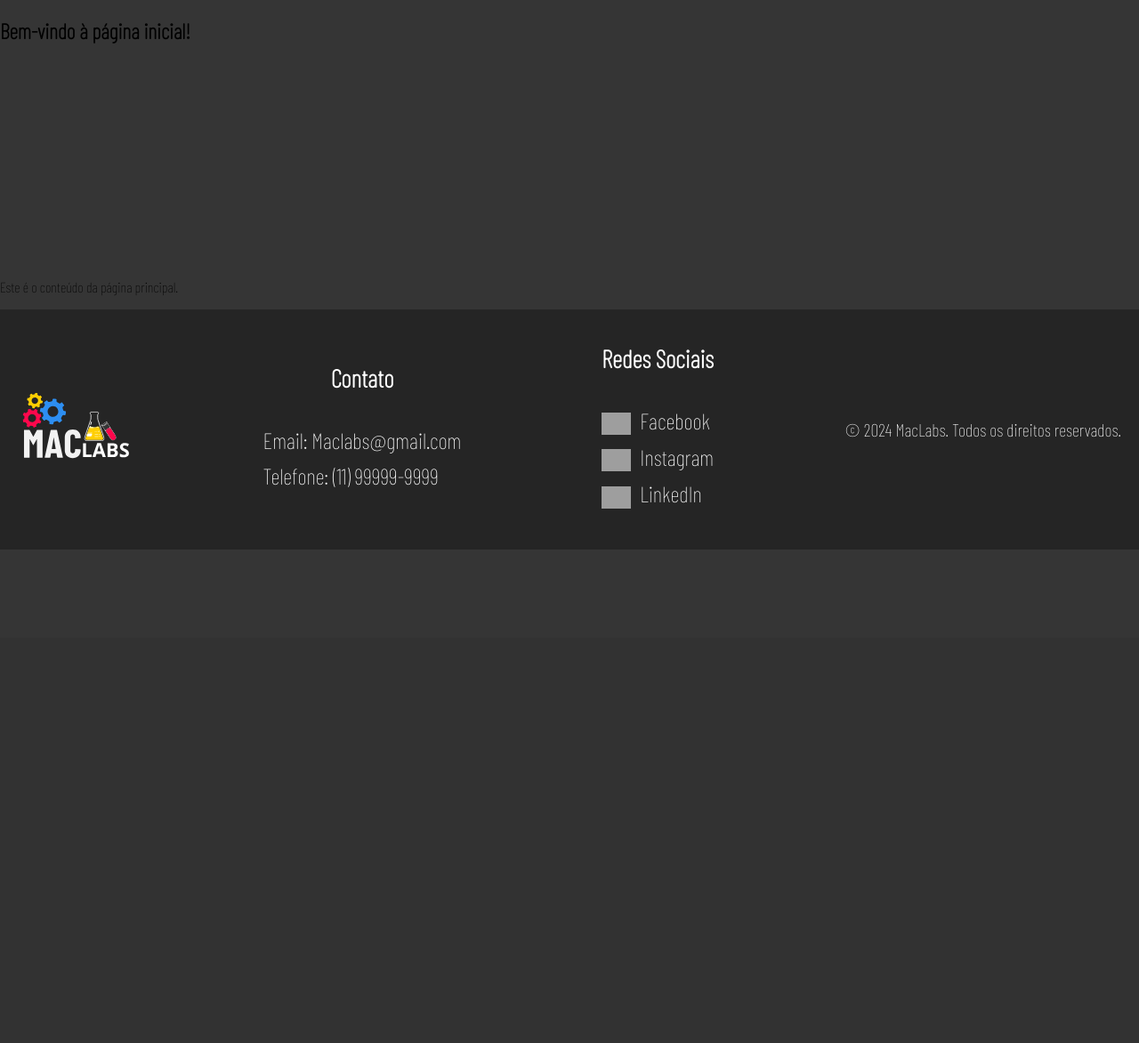
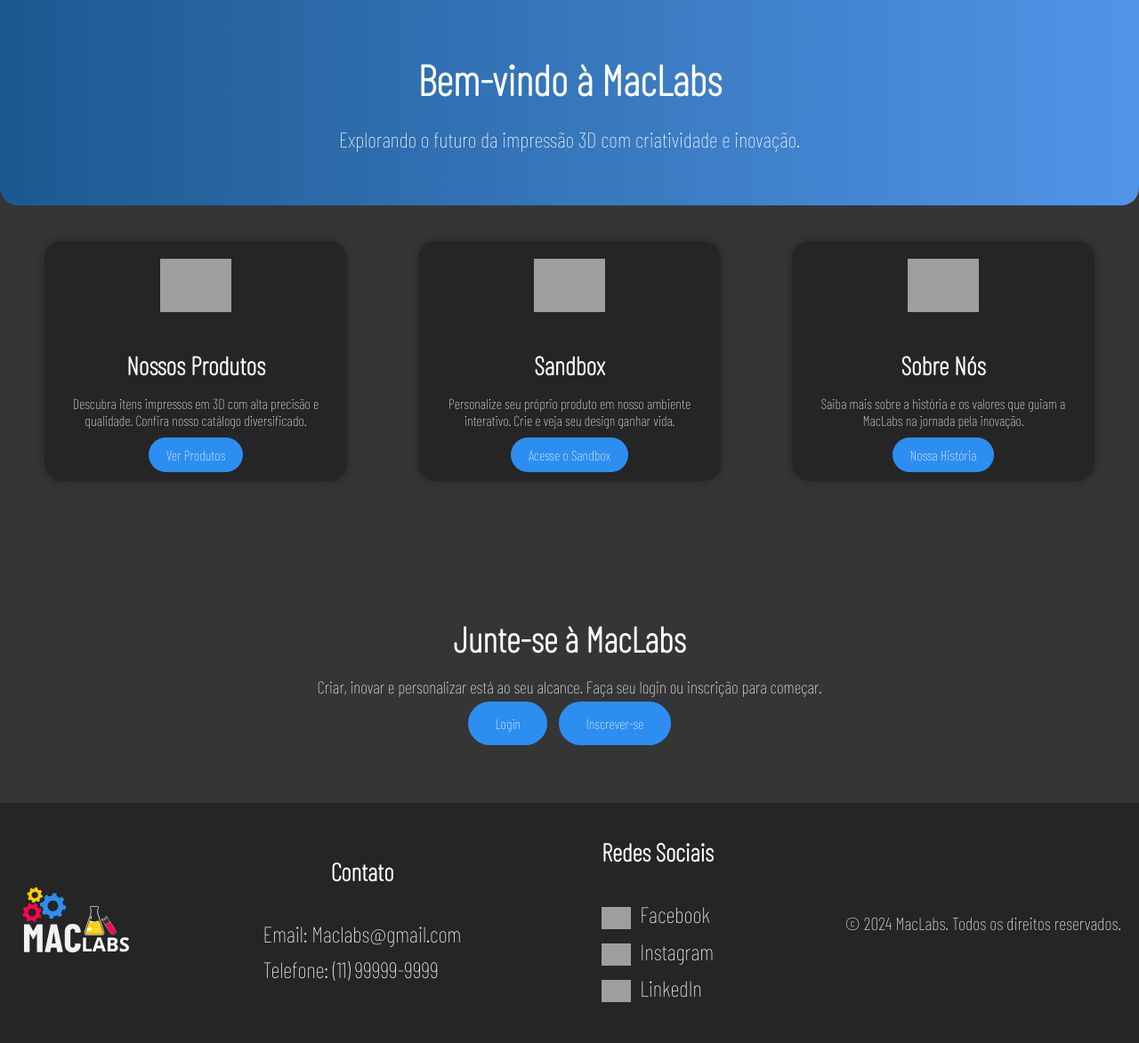
Before and after one commit to LeoDellAmatrice/MacLabs, a Flask app: page / in a window 1280 px wide. Shown: the part 83-1256 px from the top of the page at 89% size. Before the commit the page ends 701 px from the top, so only its background shows below. Run offline with Flask 3, Linux system fonts and the light colour scheme; grey boxes are pictures that could not be loaded.

Commit message:
pagina inicial

```diff
--- a/main.py
+++ b/main.py
@@ -3,10 +3,23 @@ import os
 app = Flask(__name__)
 app.config['UPLOAD_FOLDER'] = '/uploads'
 
+lista_produtos = [
+        {'nome': 'Prato para vaso', 'preco': 'R$ 100,00', 'imagem': 'img/produtos/pote_flor.svg'},
+        {'nome': 'Caixa empilhavel', 'preco': 'R$ 150,00', 'imagem': 'img/produtos/caixa_empilhavel.svg'},
+        {'nome': 'Caixa com divisorias empilhavel', 'preco': 'R$ 200,00', 'imagem': 'img/produtos/caixa_divisoria.svg'},
+        {'nome': 'Dispenser de pilhas AA e AAA', 'preco': 'R$ 100,00', 'imagem': 'img/produtos/dispenser_pilha.png'},
+        {'nome': 'Funil', 'preco': 'R$ 100,00', 'imagem': 'img/produtos/funil.png'},
+        {'nome': 'Garfo', 'preco': 'R$ 100,00', 'imagem': 'img/produtos/garfo.png'},
+        {'nome': 'Mesas e cadeiras', 'preco': 'R$ 100,00', 'imagem': 'img/produtos/mesas_cadeiras.png'},
+        {'nome': 'Porta lápis', 'preco': 'R$ 100,00', 'imagem': 'img/produtos/porta_lapis.png'},
+        {'nome': 'Shuriken', 'preco': 'R$ 100,00', 'imagem': 'img/produtos/shuriken.png'},
+        # Adicione mais produtos conforme necessário
+    ]
+
 
 @app.route('/')
 def index():
-    return render_template('index.html')
+    return render_template('index.html', produtos=lista_produtos)
 
 
 @app.route('/upload', methods=["GET", "POST"])
@@ -32,18 +45,6 @@ def criar():
 
 @app.route('/produtos')
 def produtos():
-    lista_produtos = [
-        {'nome': 'Prato para vaso', 'preco': 'R$ 100,00', 'imagem': 'img/produtos/pote_flor.svg'},
-        {'nome': 'Caixa empilhavel', 'preco': 'R$ 150,00', 'imagem': 'img/produtos/caixa_empilhavel.svg'},
-        {'nome': 'Caixa com divisorias empilhavel', 'preco': 'R$ 200,00', 'imagem': 'img/produtos/caixa_divisoria.svg'},
-        {'nome': 'Dispenser de pilhas AA e AAA', 'preco': 'R$ 100,00', 'imagem': 'img/produtos/dispenser_pilha.png'},
-        {'nome': 'Funil', 'preco': 'R$ 100,00', 'imagem': 'img/produtos/funil.png'},
-        {'nome': 'Garfo', 'preco': 'R$ 100,00', 'imagem': 'img/produtos/garfo.png'},
-        {'nome': 'Mesas e cadeiras', 'preco': 'R$ 100,00', 'imagem': 'img/produtos/mesas_cadeiras.png'},
-        {'nome': 'Porta lápis', 'preco': 'R$ 100,00', 'imagem': 'img/produtos/porta_lapis.png'},
-        {'nome': 'Shuriken', 'preco': 'R$ 100,00', 'imagem': 'img/produtos/shuriken.png'},
-        # Adicione mais produtos conforme necessário
-    ]
 
     return render_template('produtos.html', produtos=lista_produtos)
 
--- a/static/css/base.css
+++ b/static/css/base.css
@@ -193,10 +193,6 @@ li {
         gap: 10px;
     }
 
-    #redes-sociais {
-        width: 100%;
-    }
-
     footer h3 {
         text-align: center;
     }
@@ -205,9 +201,6 @@ li {
         margin-top: 30px;
     }
 
-    #redes-sociais li {
-        width: 100%;
-    }
 
     #redes-sociais img {
         margin-right: 5px;
@@ -231,10 +224,6 @@ li {
         width: 110%;
         padding: 4px 8px;
         margin: 2px;
-    }
-
-    li {
-        width: 100%;
     }
 
     #redes-sociais li a {
--- /dev/null
+++ b/static/css/index.css
@@ -0,0 +1,138 @@
+.hero-section {
+    background: linear-gradient(to right, #1c588f, #5195e8);
+    color: #fff;
+    padding: 40px 20px;
+    text-align: center;
+    border-radius: 0 0 20px 20px;
+}
+
+.hero-section h1 {
+    font-size: 3rem;
+    margin-top: 20px;
+    margin-bottom: 10px;
+}
+
+.hero-section p {
+    font-size: 1.5rem;
+    margin-bottom: 20px;
+}
+
+.cta-button {
+    background-color: #2d8ef1;
+    color: #fff;
+    padding: 15px 30px;
+    border-radius: 30px;
+    text-decoration: none;
+    font-size: 1rem;
+    transition: background-color 0.3s;
+}
+
+.cta-button:hover {
+    background-color: #f44336;
+}
+
+.features-section {
+    display: flex;
+    flex-wrap: wrap;
+    gap: 20px;
+    justify-content: space-around;
+    padding: 40px 20px;
+}
+
+.feature-card {
+    background-color: var(--secondary-bg-color);
+    color: var(--text-color);
+    border-radius: 20px;
+    padding: 20px;
+    max-width: 300px;
+    box-shadow: 0px 0px 10px rgba(0, 0, 0, 0.3);
+    text-align: center;
+    transition: transform 0.3s, box-shadow 0.3s;
+}
+
+.feature-card:hover {
+    transform: scale(1.05);
+    box-shadow: 0px 0px 15px rgba(0, 0, 0, 0.5);
+}
+
+.feature-card img {
+    width: 80px;
+    margin-bottom: 15px;
+}
+
+.feature-card h2 {
+    font-size: 1.8rem;
+    margin-bottom: 10px;
+}
+
+.feature-card p {
+    font-size: 1rem;
+    margin-bottom: 20px;
+}
+
+.feature-card .view-button {
+    background-color: var(--hover-color);
+    color: #fff;
+    padding: 10px 20px;
+    border-radius: 20px;
+    text-decoration: none;
+    transition: background-color 0.3s;
+}
+
+.feature-card .view-button:hover {
+    background-color: #2d8ef1;
+}
+
+.call-to-action {
+    background-color: #353535;
+    padding: 40px 20px;
+    text-align: center;
+    border-radius: 20px;
+    margin: 40px 0;
+    color: #fff;
+}
+
+.call-to-action h2 {
+    font-size: 2.5rem;
+    margin-bottom: 10px;
+}
+
+.call-to-action p {
+    font-size: 1.2rem;
+    margin-bottom: 20px;
+}
+
+.call-to-action .cta-button {
+    margin: 5px;
+}
+
+.cta-button {
+    background-color: #2d8ef1;
+}
+
+.cta-button:hover {
+    background-color: #1a73e8;
+}
+
+@media (max-width: 768px) {
+    .features-section {
+        flex-direction: column;
+        align-items: center;
+    }
+
+    .feature-card {
+        width: 100%;
+    }
+
+    .hero-section h1 {
+        font-size: 2.2rem;
+    }
+
+    .hero-section p {
+        font-size: 1.2rem;
+    }
+
+    .cta-button {
+        width: 100%;
+    }
+}
--- a/templates/index.html
+++ b/templates/index.html
@@ -4,13 +4,50 @@
 MacLabs
 {% endblock %}
 
+{% block css %}
+<link rel="stylesheet" href="{{ url_for('static', filename='css/index.css') }}">
+{% endblock %}
+
 {% block content %}
-<h2>Bem-vindo à página inicial!</h2>
-<br><br>
-<br><br>
-<br><br>
-<br><br>
-<br><br>
-<br><br>
-<p>Este é o conteúdo da página principal.</p>
+<section class="hero-section">
+    <h1>Bem-vindo à MacLabs</h1>
+    <p>Explorando o futuro da impressão 3D com criatividade e inovação.</p>
+</section>
+
+<section class="features-section">
+    <div class="feature-card">
+        <img src="{{ url_for('static', filename='img/icon-produtos.svg') }}" alt="Produtos">
+        <h2>Nossos Produtos</h2>
+        <p>Descubra itens impressos em 3D com alta precisão e qualidade. Confira nosso catálogo diversificado.</p>
+        <a href="{{ url_for('produtos') }}" class="view-button">Ver Produtos</a>
+    </div>
+    <div class="feature-card">
+        <img src="{{ url_for('static', filename='img/icon-sandbox.svg') }}" alt="Sandbox">
+        <h2>Sandbox</h2>
+        <p>Personalize seu próprio produto em nosso ambiente interativo. Crie e veja seu design ganhar vida.</p>
+        <a href="{{ url_for('criar') }}" class="view-button">Acesse o Sandbox</a>
+    </div>
+    <div class="feature-card">
+        <img src="{{ url_for('static', filename='img/icon-sobre.svg') }}" alt="Sobre">
+        <h2>Sobre Nós</h2>
+        <p>Saiba mais sobre a história e os valores que guiam a MacLabs na jornada pela inovação.</p>
+        <a href="{{ url_for('sobre') }}" class="view-button">Nossa História</a>
+    </div>
+</section>
+
+<section class="call-to-action">
+    <h2>Junte-se à MacLabs</h2>
+    <p>Criar, inovar e personalizar está ao seu alcance. Faça seu login ou inscrição para começar.</p>
+    <a href="{{ url_for('login') }}" class="cta-button">Login</a>
+    <a href="{{ url_for('inscricao') }}" class="cta-button">Inscrever-se</a>
+</section>
+
 {% endblock %}
+
+{% block js %}
+<script>
+    window.addEventListener('load', function() {
+        document.body.classList.add('loaded');
+    });
+</script>
+{% endblock %}
```
